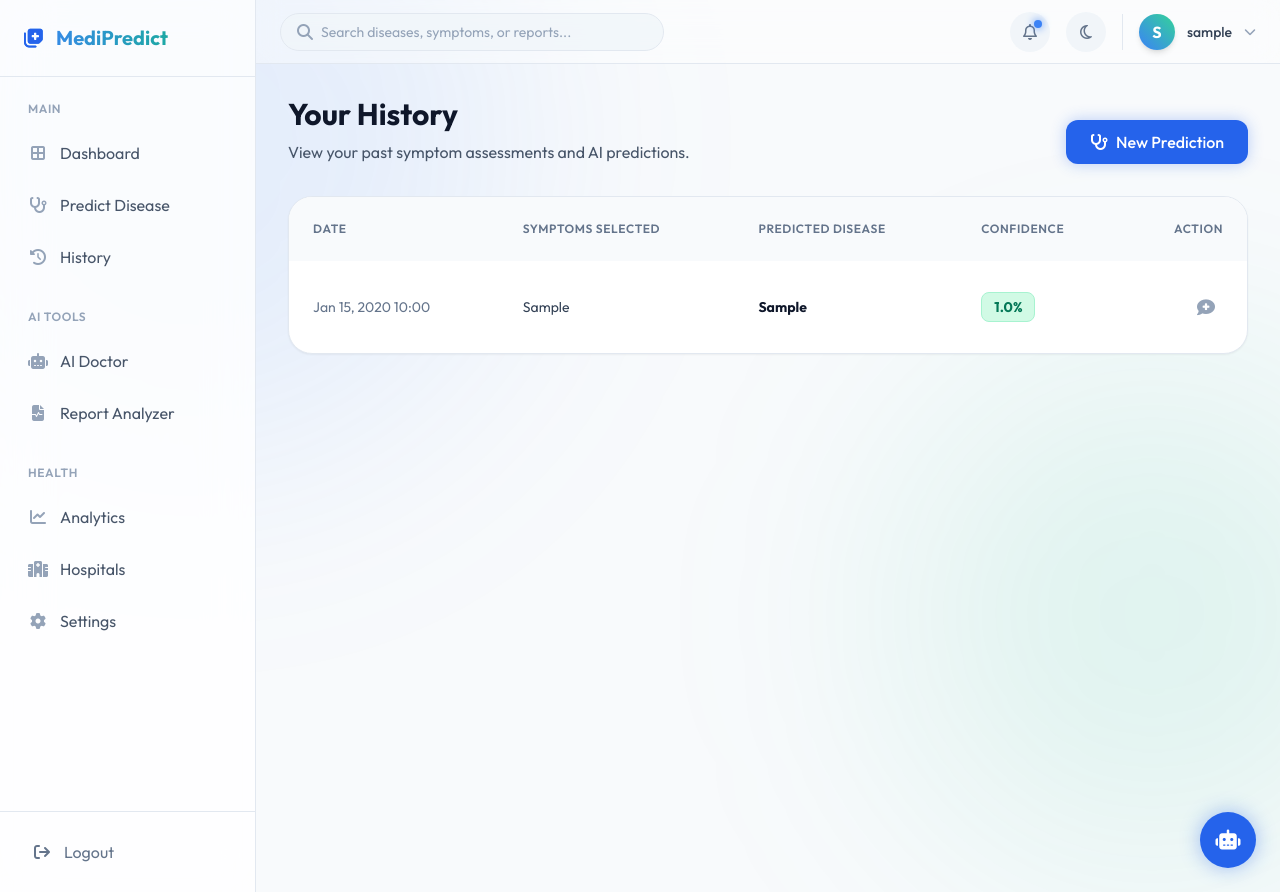
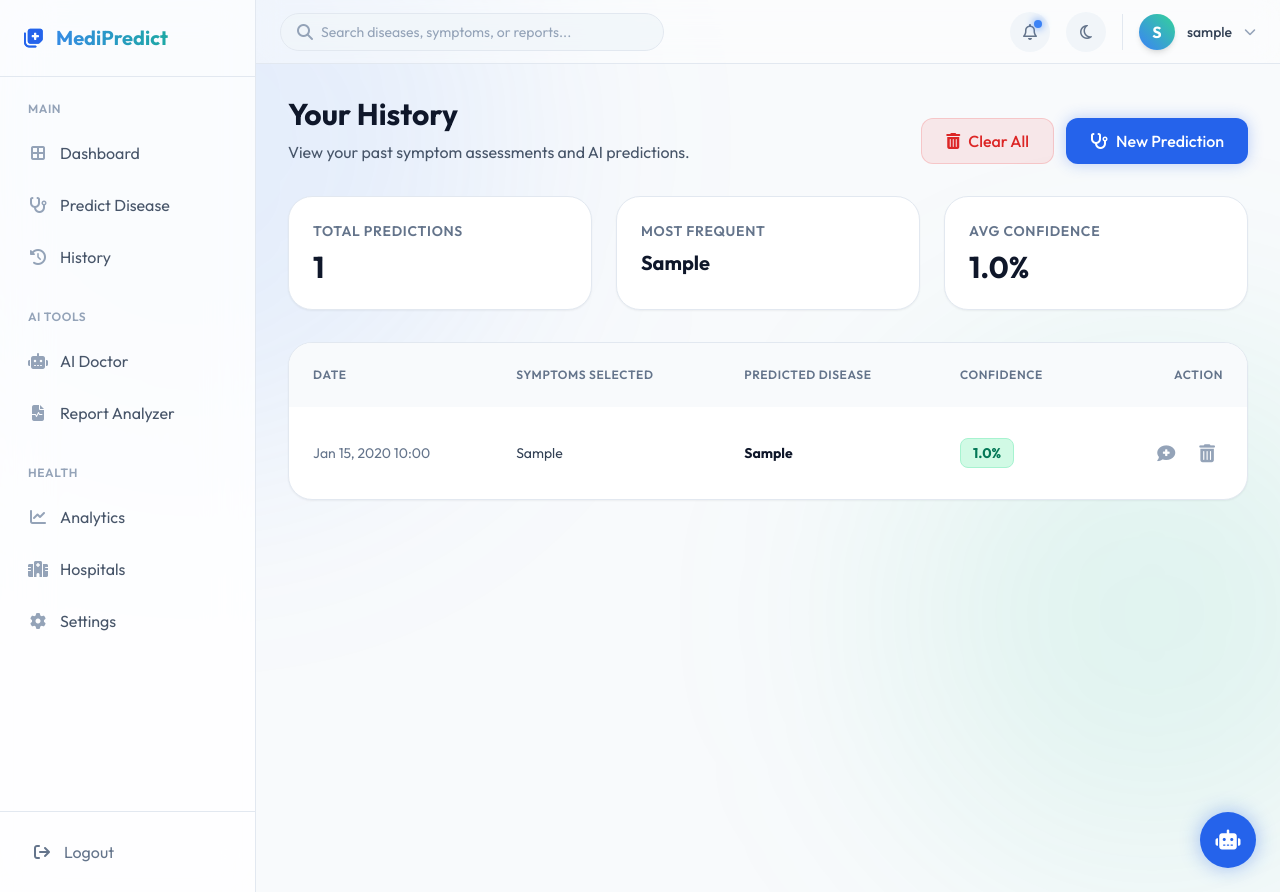
Before and after one commit to manyatagupta/disease-prediction, a Django app: page /history/ in a window 1280 px wide. Run offline with Django 5.2, Linux system fonts and the light colour scheme; a user stored in the database is signed in; tables that the repository leaves empty hold one stand-in row (values such as "Sample post"); some libraries are stand-ins or nearby versions.

Commit message:
Style: Update UI with summary cards and pagination

```diff
--- a/templates/predictor/history.html
+++ b/templates/predictor/history.html
@@ -10,10 +10,37 @@
             <h1 class="text-3xl font-bold text-slate-900 dark:text-white mb-2 transition-colors">Your History</h1>
             <p class="text-slate-600 dark:text-slate-400 transition-colors">View your past symptom assessments and AI predictions.</p>
         </div>
+        <div class="flex gap-3">
+            {% if history %}
+            <form action="{% url 'predictor:clear_history' %}" method="POST" onsubmit="return confirm('Are you sure you want to clear all your prediction history? This cannot be undone.');">
+                {% csrf_token %}
+                <button type="submit" class="px-6 py-2.5 bg-red-500/10 hover:bg-red-500/20 text-red-600 dark:text-red-400 rounded-xl font-medium transition-all flex items-center gap-2 border border-red-500/20">
+                    <i class="fa-solid fa-trash-can"></i> Clear All
+                </button>
+            </form>
+            {% endif %}
             <a href="{% url 'predictor:checker' %}" class="px-6 py-2.5 bg-blue-600 hover:bg-blue-500 text-white rounded-xl font-medium shadow-[0_0_15px_rgba(37,99,235,0.3)] transition-all hover:shadow-[0_0_20px_rgba(37,99,235,0.4)] flex items-center gap-2">
                 <i class="fa-solid fa-stethoscope"></i> New Prediction
             </a>
         </div>
+    </div>
+
+    {% if history %}
+    <div class="grid grid-cols-1 md:grid-cols-3 gap-6 mb-8">
+        <div class="bg-white dark:bg-slate-900/50 backdrop-blur-xl border border-slate-200 dark:border-slate-800 rounded-3xl p-6 shadow-sm dark:shadow-xl">
+            <h3 class="text-sm font-semibold text-slate-500 dark:text-slate-400 uppercase tracking-wider mb-2">Total Predictions</h3>
+            <p class="text-3xl font-bold text-slate-900 dark:text-white">{{ total_predictions }}</p>
+        </div>
+        <div class="bg-white dark:bg-slate-900/50 backdrop-blur-xl border border-slate-200 dark:border-slate-800 rounded-3xl p-6 shadow-sm dark:shadow-xl">
+            <h3 class="text-sm font-semibold text-slate-500 dark:text-slate-400 uppercase tracking-wider mb-2">Most Frequent</h3>
+            <p class="text-xl font-bold text-slate-900 dark:text-white truncate">{{ most_frequent_disease|default:"None" }}</p>
+        </div>
+        <div class="bg-white dark:bg-slate-900/50 backdrop-blur-xl border border-slate-200 dark:border-slate-800 rounded-3xl p-6 shadow-sm dark:shadow-xl">
+            <h3 class="text-sm font-semibold text-slate-500 dark:text-slate-400 uppercase tracking-wider mb-2">Avg Confidence</h3>
+            <p class="text-3xl font-bold text-slate-900 dark:text-white">{{ avg_confidence }}%</p>
+        </div>
+    </div>
+    {% endif %}
 
     <div class="bg-white dark:bg-slate-900/50 backdrop-blur-xl border border-slate-200 dark:border-slate-800 rounded-3xl overflow-hidden shadow-sm dark:shadow-xl transition-colors" data-aos="fade-up" data-aos-delay="100">
         {% if history %}
@@ -46,15 +73,42 @@
                             </div>
                         </td>
                         <td class="p-6 text-right">
+                            <div class="flex items-center justify-end gap-2">
                                 <button class="p-2 text-slate-400 dark:text-slate-500 hover:text-blue-600 dark:hover:text-blue-400 transition-colors" title="Ask AI Doctor" onclick="window.openAIChat('Tell me about {{ item.predicted_disease }} and the symptoms: {{ item.symptoms_selected }}')">
                                     <i class="fa-solid fa-comment-medical text-lg"></i>
                                 </button>
+                                <form action="{% url 'predictor:delete_history_item' item.id %}" method="POST" class="inline" onsubmit="return confirm('Delete this record?');">
+                                    {% csrf_token %}
+                                    <button type="submit" class="p-2 text-slate-400 dark:text-slate-500 hover:text-red-600 dark:hover:text-red-400 transition-colors" title="Delete Record">
+                                        <i class="fa-solid fa-trash-can text-lg"></i>
+                                    </button>
+                                </form>
+                            </div>
                         </td>
                     </tr>
                     {% endfor %}
                 </tbody>
             </table>
         </div>
+
+        <!-- Pagination -->
+        {% if history.has_other_pages %}
+        <div class="px-6 py-4 border-t border-slate-200 dark:border-slate-800 flex items-center justify-between">
+            <div class="text-sm text-slate-500 dark:text-slate-400">
+                Showing page {{ history.number }} of {{ history.paginator.num_pages }}
+            </div>
+            <div class="flex gap-2">
+                {% if history.has_previous %}
+                <a href="?page={{ history.previous_page_number }}" class="px-3 py-1 text-sm bg-slate-100 dark:bg-slate-800 text-slate-700 dark:text-slate-300 rounded-lg hover:bg-slate-200 dark:hover:bg-slate-700 transition-colors">Previous</a>
+                {% endif %}
+
+                {% if history.has_next %}
+                <a href="?page={{ history.next_page_number }}" class="px-3 py-1 text-sm bg-slate-100 dark:bg-slate-800 text-slate-700 dark:text-slate-300 rounded-lg hover:bg-slate-200 dark:hover:bg-slate-700 transition-colors">Next</a>
+                {% endif %}
+            </div>
+        </div>
+        {% endif %}
+
         {% else %}
         <div class="text-center py-20 px-4">
             <div class="inline-flex items-center justify-center w-24 h-24 rounded-full bg-slate-100 dark:bg-slate-800/50 mb-6 text-slate-400 text-4xl shadow-inner transition-colors">
```
Lines whose indentation alone changed are shown as unchanged.
